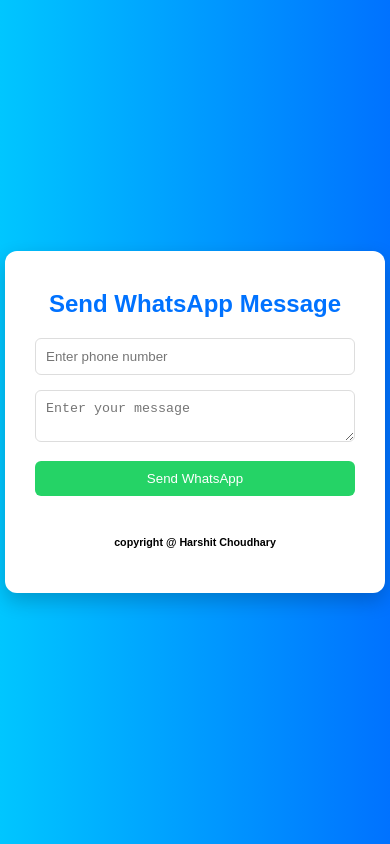
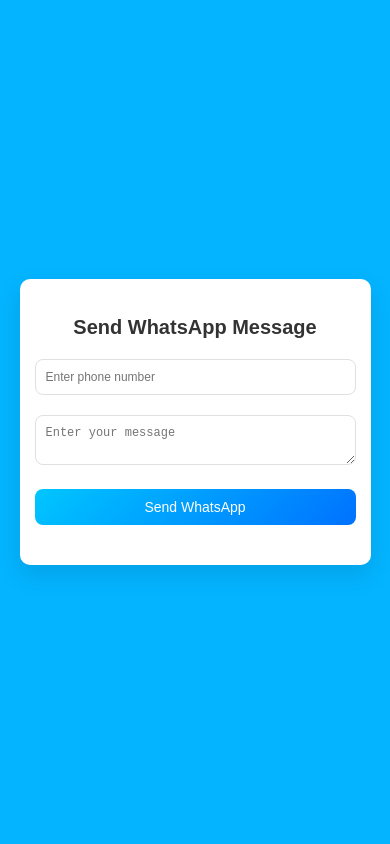
Before and after one commit to HarshitChoudhary05/directwb, a plain HTML site: page index.html in a window 390 px wide. Drawn offline with Linux system fonts and the light colour scheme.

Commit message:
Update index.html

```diff
--- a/index.html
+++ b/index.html
@@ -7,7 +7,7 @@
     <style>
         body {
             font-family: 'Arial', sans-serif;
-            background: linear-gradient(to right, #00c6ff, #0072ff);
+            background: #04b4ff;
             display: flex;
             justify-content: center;
             align-items: center;
@@ -15,41 +15,81 @@
             margin: 0;
         }
         .container {
-            background-color: #ffffff;
-            padding: 20px 30px;
-            border-radius: 12px;
-            box-shadow: 0 8px 20px rgba(0, 0, 0, 0.2);
-            width: 320px;
+            background: #ffffff;
+            border-radius: 10px;
+            box-shadow: 0 10px 25px rgba(0, 0, 0, 0.1);
+            width: 90%;
+            max-width: 400px;
+            padding: 40px 30px;
+            box-sizing: border-box;
             text-align: center;
         }
         .container h2 {
-            color: #0072ff;
             margin-bottom: 20px;
+            font-size: 24px;
+            color: #333333;
         }
         .container input, .container textarea, .container button {
             width: 100%;
-            margin-bottom: 15px;
-            padding: 10px;
-            border: 1px solid #ddd;
-            border-radius: 6px;
+            margin-bottom: 20px;
+            padding: 15px;
+            border-radius: 8px;
+            border: 1px solid #e0e0e0;
             box-sizing: border-box;
+            font-size: 16px;
+        }
+        .container input:focus, .container textarea:focus, .container button:focus {
+            outline: none;
+            border-color: #0072ff;
+            box-shadow: 0 0 5px rgba(0, 114, 255, 0.5);
         }
         .container button {
-            background-color: #25D366;
-            color: white;
+            background: linear-gradient(135deg, #00c6ff, #0072ff);
+            color: #ffffff;
             border: none;
             cursor: pointer;
-            transition: background-color 0.3s;
+            transition: background 0.3s;
         }
         .container button:hover {
-            background-color: #128C7E;
+            background: linear-gradient(135deg, #0072ff, #00c6ff);
         }
         .error {
             color: red;
             font-size: 14px;
+            margin-top: -15px;
+            margin-bottom: 15px;
+            display: block;
+            text-align: left;
         }
-        .developer {
-          text-align: center;
+        @media (max-width: 768px) {
+            .container {
+                padding: 30px 20px;
+            }
+            .container h2 {
+                font-size: 22px;
+            }
+            .container input, .container textarea, .container button {
+                padding: 12px;
+                font-size: 14px;
+            }
+            .container button {
+                font-size: 16px;
+            }
+        }
+        @media (max-width: 480px) {
+            .container {
+                padding: 20px 15px;
+            }
+            .container h2 {
+                font-size: 20px;
+            }
+            .container input, .container textarea, .container button {
+                padding: 10px;
+                font-size: 12px;
+            }
+            .container button {
+                font-size: 14px;
+            }
         }
     </style>
 </head>
@@ -61,7 +101,6 @@
         <textarea id="message" placeholder="Enter your message"></textarea>
         <span id="messageError" class="error"></span>
         <button onclick="sendMessage()">Send WhatsApp</button>
-        <h6 class="developer">copyright @ Harshit Choudhary</h6>
     </div>
 
     <script>
```
